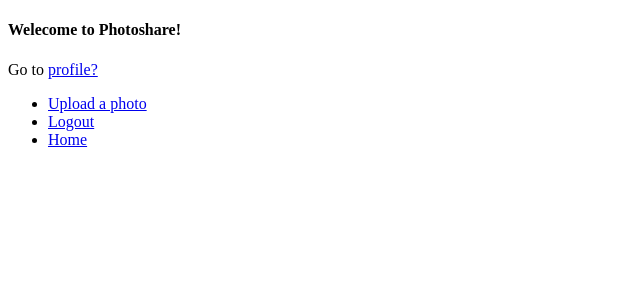
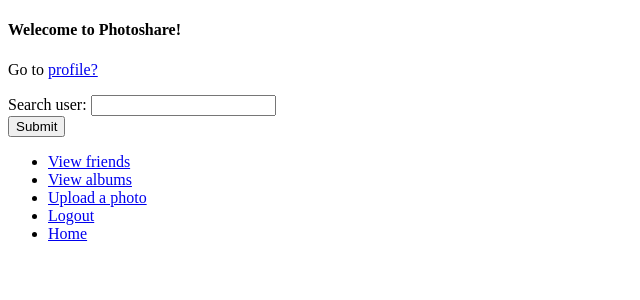
Before and after one commit to bui-jeremy/photoshare, a Flask app: page / in a window 1280 px wide. Shown: the top 300 px of the page, without its empty margins (0-640 px from the left). Run offline with Flask 2, Linux system fonts and the light colour scheme; data that the repository does not hold is empty.

Commit message:
updating hello and upload html

```diff
--- a/skeleton/templates/hello.html
+++ b/skeleton/templates/hello.html
@@ -25,7 +25,17 @@
   <p> Go to <a href='/profile'>profile?</a></p>
 {% endif %}
 
+
+<form method="post" action="{{ url_for('add_friends') }}">
+  <label for="email">Search user:</label>
+  <input type="email" name="email" required="true" /><br />
+  <input type="submit" />
+</form>
+
+
 <ul>
+<li><a href='/friends'>View friends</a> </li>
+<li><a href='/album'>View albums</a> </li>
 <li><a href='/upload'>Upload a photo</a> </li>
 <li><a href='/logout'>Logout</a></li>
 <li><a href='/'>Home</a></li>
```
Also changed, not shown: skeleton/templates/upload.html (+10 -0 lines).
